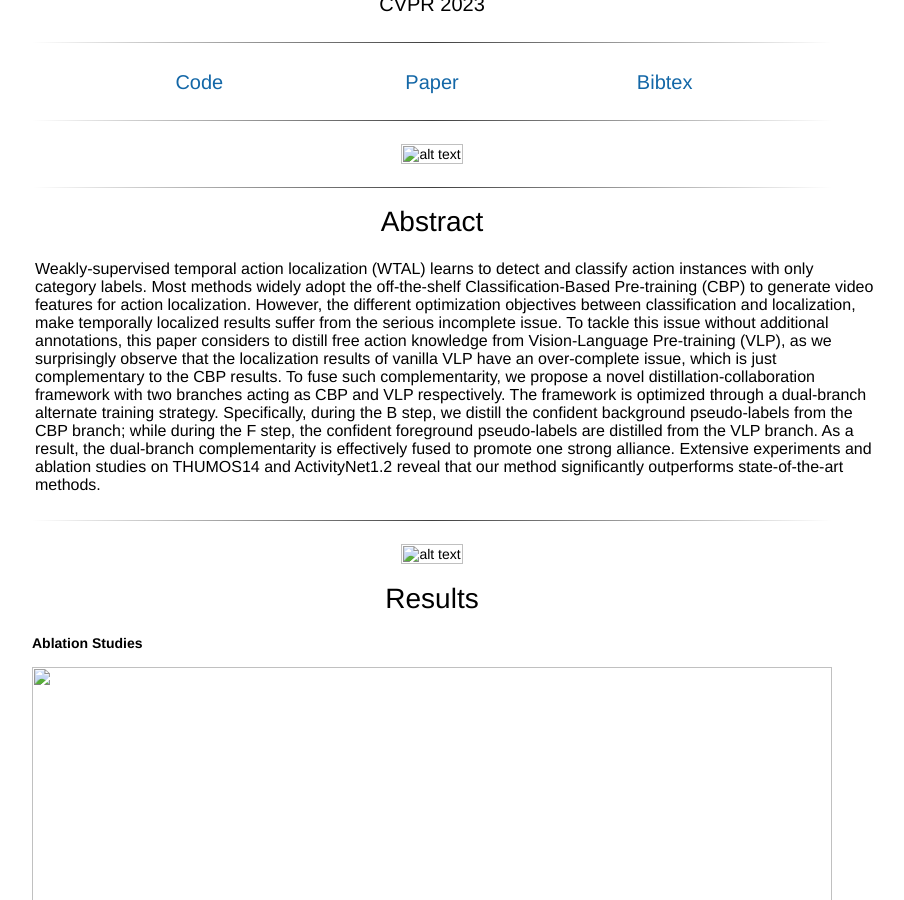
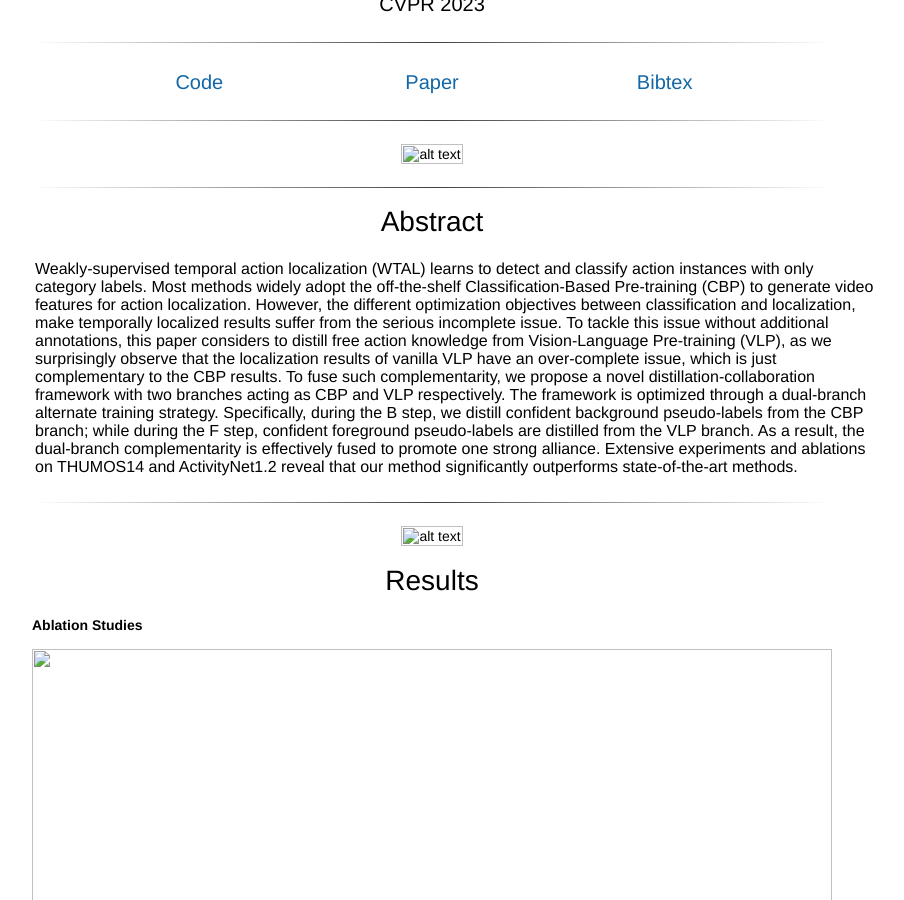
Before and after one commit to ju-chen/Voide1220.github.io, a Jekyll site: the page distillation_collaboration/index.html, which Jekyll copies as it is, in a window 1280 px wide and 900 px high, scrolled down 317 px. Shown: the whole window, without its empty margins (208-1112 px from the left). Built offline with Jekyll 4.4.1, drawn with Linux system fonts in a browser that asks for light colours; some web fonts are replaced.

Commit message:
Update index.html

```diff
--- a/distillation_collaboration/index.html
+++ b/distillation_collaboration/index.html
@@ -312,7 +312,7 @@
 	<center><h1>Abstract</h1></center>
 	<tr>
 		<td>
-			Weakly-supervised temporal action localization (WTAL) learns to detect and classify action instances with only category labels. Most methods widely adopt the off-the-shelf Classification-Based Pre-training (CBP) to generate video features for action localization. However, the different optimization objectives between classification and localization, make temporally localized results suffer from the serious incomplete issue. To tackle this issue without additional annotations, this paper considers to distill free action knowledge from Vision-Language Pre-training (VLP), as we surprisingly observe that the localization results of vanilla VLP have an over-complete issue, which is just complementary to the CBP results. To fuse such complementarity, we propose a novel distillation-collaboration framework with two branches acting as CBP and VLP respectively. The framework is optimized through a dual-branch alternate training strategy. Specifically, during the B step, we distill the confident background pseudo-labels from the CBP branch; while during the F step, the confident foreground pseudo-labels are distilled from the VLP branch. As a result, the dual-branch complementarity is effectively fused to promote one strong alliance. Extensive experiments and ablation studies on THUMOS14 and ActivityNet1.2 reveal that our method significantly outperforms state-of-the-art methods.
+			Weakly-supervised temporal action localization (WTAL) learns to detect and classify action instances with only category labels. Most methods widely adopt the off-the-shelf Classification-Based Pre-training (CBP) to generate video features for action localization. However, the different optimization objectives between classification and localization, make temporally localized results suffer from the serious incomplete issue. To tackle this issue without additional annotations, this paper considers to distill free action knowledge from Vision-Language Pre-training (VLP), as we surprisingly observe that the localization results of vanilla VLP have an over-complete issue, which is just complementary to the CBP results. To fuse such complementarity, we propose a novel distillation-collaboration framework with two branches acting as CBP and VLP respectively. The framework is optimized through a dual-branch alternate training strategy. Specifically, during the B step, we distill confident background pseudo-labels from the CBP branch; while during the F step, confident foreground pseudo-labels are distilled from the VLP branch. As a result, the dual-branch complementarity is effectively fused to promote one strong alliance. Extensive experiments and ablations on THUMOS14 and ActivityNet1.2 reveal that our method significantly outperforms state-of-the-art methods.
 		</td>
 	</tr>
 	</table>
```
